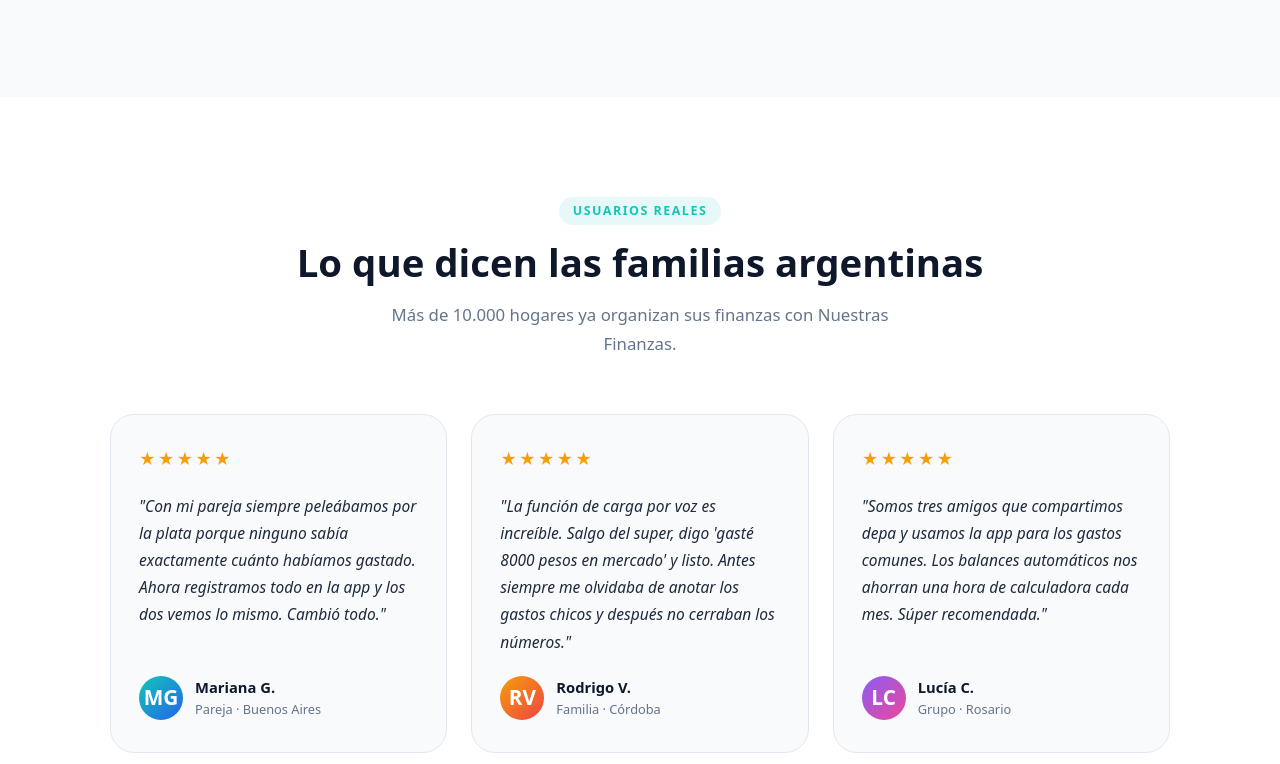
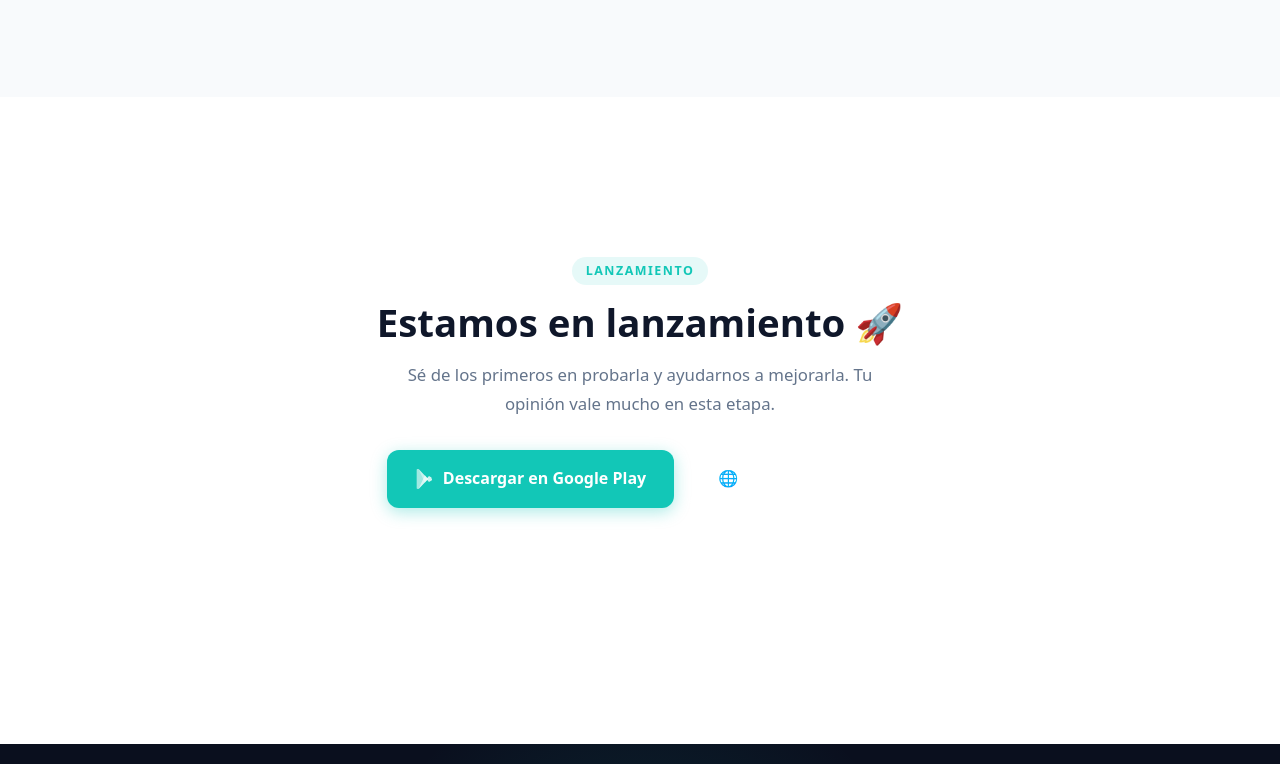
Before and after one commit to nachoXsm/nuestras-finanzas-web, a website: page index.html in a window 1280 px wide. Shown: the part 3316-4080 px from the top of the page. Drawn offline with Linux system fonts and the light colour scheme.

Commit message:
Add files via upload

```diff
--- a/index.html
+++ b/index.html
@@ -913,58 +913,25 @@
     </div>
   </section>
 
-  <!-- ══════════════════════════════ TESTIMONIOS ══════════════════════════════ -->
-  <section class="testimonials" aria-label="Testimonios de usuarios">
-    <div class="testimonials-header container fade-up">
-      <span class="section-label">Usuarios reales</span>
-      <h2 class="section-title">Lo que dicen las familias argentinas</h2>
-      <p class="section-sub" style="margin: 0 auto;">Más de 10.000 hogares ya organizan sus finanzas con Nuestras Finanzas.</p>
-    </div>
-    <div class="container">
-      <div class="testimonials-grid">
-
-        <div class="testimonial-card fade-up delay-1">
-          <div class="testimonial-stars">★★★★★</div>
-          <p class="testimonial-text">
-            "Con mi pareja siempre peleábamos por la plata porque ninguno sabía exactamente cuánto habíamos gastado. Ahora registramos todo en la app y los dos vemos lo mismo. Cambió todo."
-          </p>
-          <div class="testimonial-author">
-            <div class="author-avatar" style="background: linear-gradient(135deg, #12c7b7, #2563eb);">MG</div>
-            <div class="author-info">
-              <p class="author-name">Mariana G.</p>
-              <p class="author-meta">Pareja · Buenos Aires</p>
-            </div>
-          </div>
-        </div>
-
-        <div class="testimonial-card fade-up delay-2">
-          <div class="testimonial-stars">★★★★★</div>
-          <p class="testimonial-text">
-            "La función de carga por voz es increíble. Salgo del super, digo 'gasté 8000 pesos en mercado' y listo. Antes siempre me olvidaba de anotar los gastos chicos y después no cerraban los números."
-          </p>
-          <div class="testimonial-author">
-            <div class="author-avatar" style="background: linear-gradient(135deg, #f59e0b, #ef4444);">RV</div>
-            <div class="author-info">
-              <p class="author-name">Rodrigo V.</p>
-              <p class="author-meta">Familia · Córdoba</p>
-            </div>
-          </div>
-        </div>
-
-        <div class="testimonial-card fade-up delay-3">
-          <div class="testimonial-stars">★★★★★</div>
-          <p class="testimonial-text">
-            "Somos tres amigos que compartimos depa y usamos la app para los gastos comunes. Los balances automáticos nos ahorran una hora de calculadora cada mes. Súper recomendada."
-          </p>
-          <div class="testimonial-author">
-            <div class="author-avatar" style="background: linear-gradient(135deg, #8b5cf6, #ec4899);">LC</div>
-            <div class="author-info">
-              <p class="author-name">Lucía C.</p>
-              <p class="author-meta">Grupo · Rosario</p>
-            </div>
-          </div>
-        </div>
-
+  <!-- ══════════════════════════════ LANZAMIENTO ══════════════════════════════ -->
+  <section class="testimonials" aria-label="Lanzamiento">
+    <div class="testimonials-header container fade-up" style="text-align:center; padding: 60px 24px;">
+      <span class="section-label">Lanzamiento</span>
+      <h2 class="section-title" style="margin-bottom: 16px;">Estamos en lanzamiento 🚀</h2>
+      <p class="section-sub" style="max-width: 520px; margin: 0 auto 32px;">Sé de los primeros en probarla y ayudarnos a mejorarla. Tu opinión vale mucho en esta etapa.</p>
+      <div class="hero-cta" style="justify-content: center;">
+        <a href="#play-store" class="btn btn-primary">
+          <svg class="play-icon" viewBox="0 0 24 24" fill="currentColor" aria-hidden="true">
+            <path d="M3.18 23.76c.35.19.74.24 1.12.14L15.66 12 4.3.1A1.85 1.85 0 0 0 3.18 0C2.53 0 2 .55 2 1.22v21.56c0 .67.53 1.22 1.18 1.22z" opacity=".6"/>
+            <path d="M19.79 10.11l-3.03-1.73-3.1 3.62 3.1 3.62 3.05-1.74c.87-.5.87-1.77-.02-2.77z" opacity=".8"/>
+            <path d="M4.3.1l11.36 11.9-3.77 4.4L4.3.1z" opacity=".4"/>
+            <path d="M4.3 23.9l7.59-16.3 3.77 4.4L4.3 23.9z" opacity=".6"/>
+          </svg>
+          Descargar en Google Play
+        </a>
+        <a href="https://nuestrasfinanzas.app" class="btn btn-outline" target="_blank" rel="noopener">
+          🌐 Abrir en la web
+        </a>
       </div>
     </div>
   </section>
```
